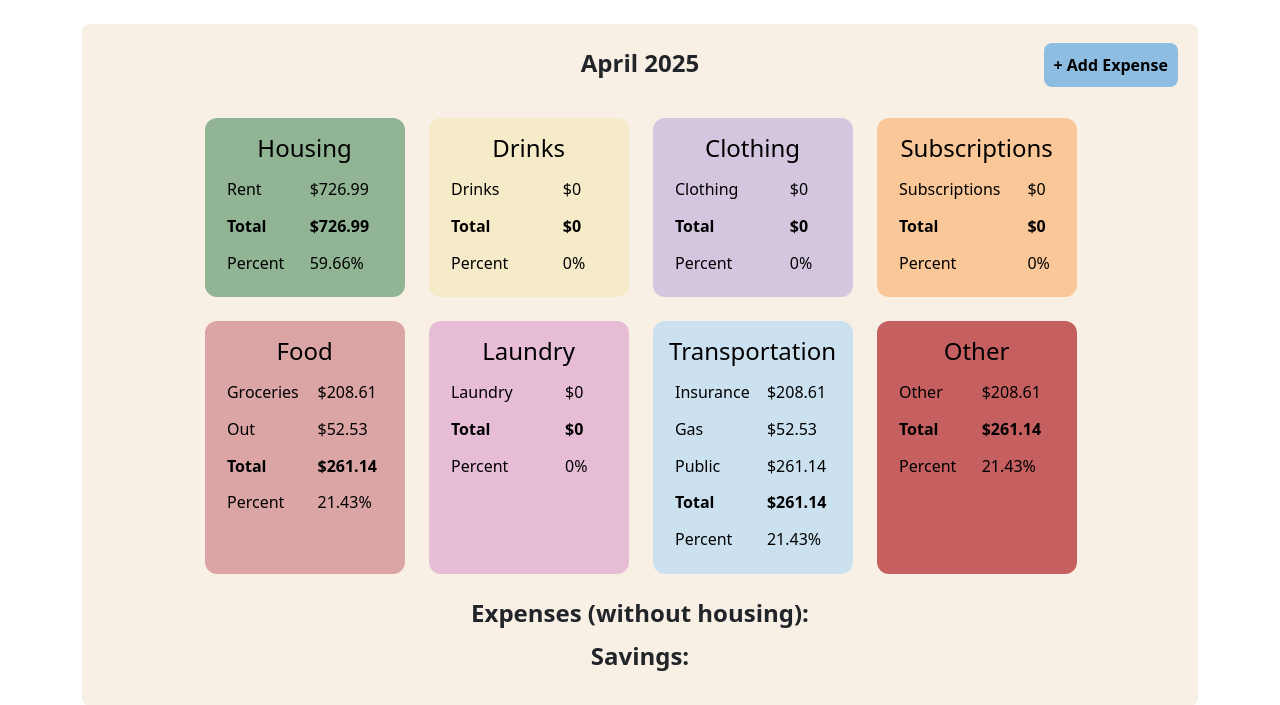
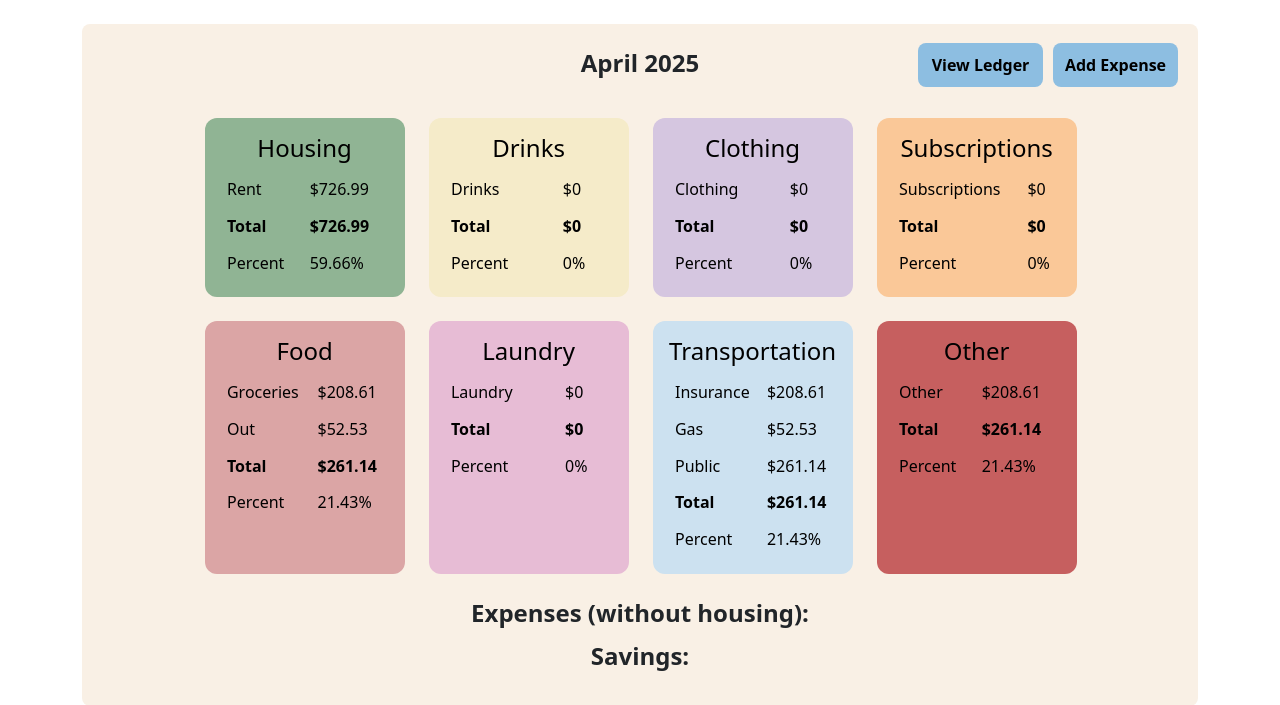
Before and after one commit to AbieSafdie171/OatFinanceApp, a Flask app: page /budget_calculator in a window 1280 px wide. Shown: the part 56-761 px from the top of the page. Run offline with Flask 3, Linux system fonts and the light colour scheme; some libraries are stand-ins or nearby versions.

Commit message:
budget skeleton 4

```diff
--- a/static/css/budget.css
+++ b/static/css/budget.css
@@ -116,7 +116,7 @@ th {
   float: right; /* Align the button to the right */
   padding: 10px 10px;
   background-color: #8dbee1;
-  width: auto;
+  width: 125px;
   color: black;
   border: none;
   border-radius: 8px;
@@ -133,6 +133,30 @@ th {
   background-color: #8d8ee1;
 }
 
+/*LEDGER BUTTON*/
+
+.ledger-btn {
+  display: flex;
+  float: right; /* Align the button to the right */
+  padding: 10px 10px;
+  background-color: #8dbee1;
+  width: 125px;
+  color: black;
+  border: none;
+  border-radius: 8px;
+  font-size: 16px;
+  font-weight: bold;
+  cursor: pointer;
+  transition: background-color 0.3s ease;
+  align-items: center;
+  justify-content: center;
+  margin-top: -55px;
+  margin-right: 135px;
+}
+
+.ledger-btn:hover {
+  background-color: #8d8ee1;
+}
 
 /*------------------------------------------------------------*/
 
--- a/templates/budget_calculator.html
+++ b/templates/budget_calculator.html
@@ -12,7 +12,7 @@
 
         <div class="text-content-top">
             <h3><b>April 2025</b></h3>
-            <button class="add-expense-btn">+ Add Expense</button>
+            <button class="ledger-btn">View Ledger</button> <button class="add-expense-btn">Add Expense</button>
         </div>
 
         <div class="budget-table">
```
